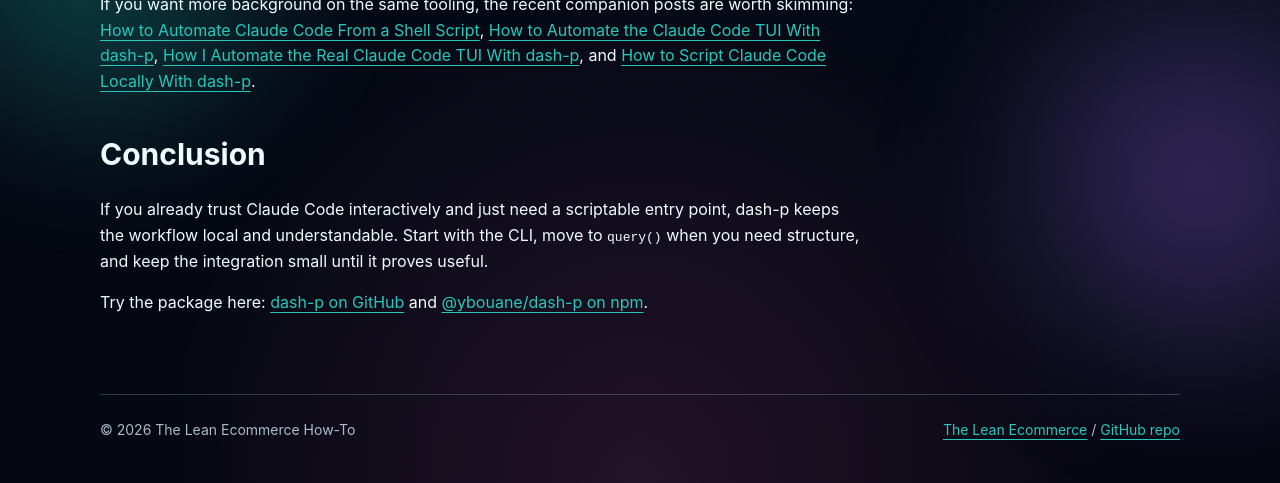
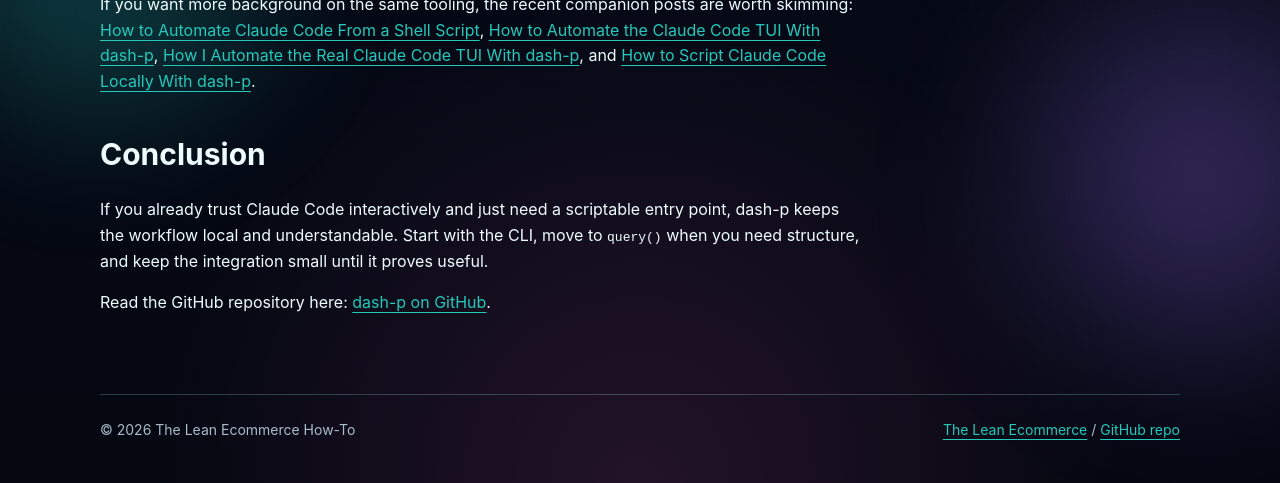
Before and after one commit to the-lean-ecommerce/how-to.github.io, a Jekyll site: the page built from _posts/2026-07-21-how-to-automate-the-real-claude-code-terminal-ui-with-dash-p.md, in a window 1280 px wide and 900 px high, scrolled down 3962 px, cut to the strip 417-900 px from the top of the window. Built offline with Jekyll 4.4.1, drawn with Linux system fonts in a browser that asks for light colours.

```diff
--- a/_posts/2026-07-21-how-to-automate-the-real-claude-code-terminal-ui-with-dash-p.md
+++ b/_posts/2026-07-21-how-to-automate-the-real-claude-code-terminal-ui-with-dash-p.md
@@ -89,4 +89,4 @@ If you want more background on the same tooling, the recent companion posts are
 
 If you already trust Claude Code interactively and just need a scriptable entry point, dash-p keeps the workflow local and understandable. Start with the CLI, move to `query()` when you need structure, and keep the integration small until it proves useful.
 
-Try the package here: [dash-p on GitHub](https://github.com/ybouane/dash-p) and [@ybouane/dash-p on npm](https://www.npmjs.com/package/@ybouane/dash-p).
+Read the GitHub repository here: [dash-p on GitHub](https://github.com/ybouane/dash-p).
```
Also changed, not shown: other parts of _posts/2026-07-21-how-to-automate-the-real-claude-code-terminal-ui-with-dash-p.md (+1 -1 lines).
